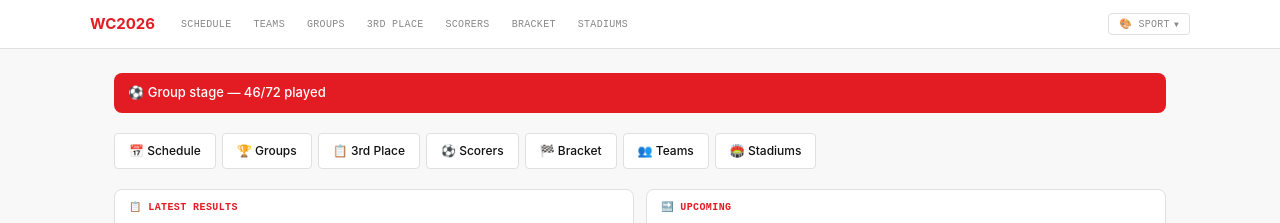
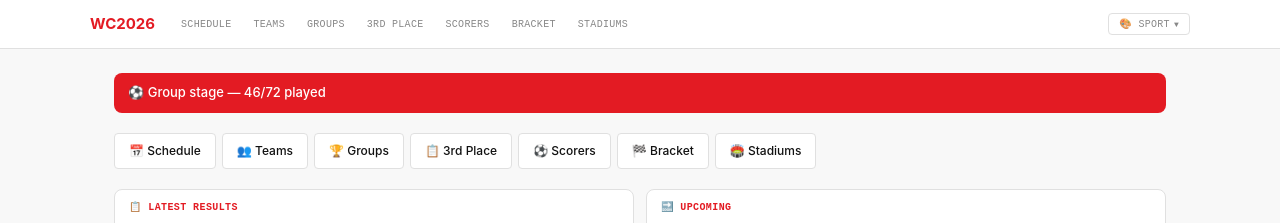
Before and after one commit to codeguy0425/worldcup2026_v2, a React (Vite) app in the folder app/: page / in a window 1280 px wide. Shown: the top 223 px of the page. Built offline with nearby package versions, Linux system fonts and the light colour scheme.

Commit message:
fix: home buttons match nav order

```diff
--- a/app/src/pages/Home.tsx
+++ b/app/src/pages/Home.tsx
@@ -53,11 +53,11 @@ export function HomePage() {
       <div style={{ display: 'flex', gap: '6px', flexWrap: 'wrap', marginBottom: '20px' }}>
         {[
           { to: '/schedule', label: 'Schedule', icon: '📅' },
+          { to: '/teams', label: 'Teams', icon: '👥' },
           { to: '/groups', label: 'Groups', icon: '🏆' },
           { to: '/third-placed', label: '3rd Place', icon: '📋' },
           { to: '/scorers', label: 'Scorers', icon: '⚽' },
           { to: '/bracket', label: 'Bracket', icon: '🏁' },
-          { to: '/teams', label: 'Teams', icon: '👥' },
           { to: '/stadiums', label: 'Stadiums', icon: '🏟️' },
         ].map(link => (
           <Link key={link.to} to={link.to} style={{
```
